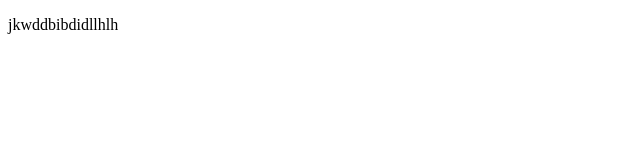
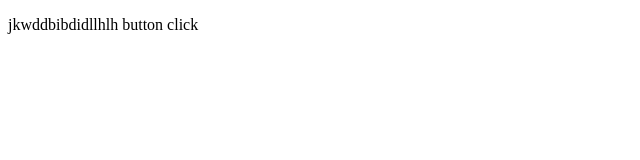
Before and after one commit to leela2001/project1, a plain HTML site: page class1.html in a window 1280 px wide. Shown: the whole page, without its empty margins (0-640 px from the left). Drawn offline with Linux system fonts and the light colour scheme.

Commit message:
small change in file

```diff
--- a/class1.html
+++ b/class1.html
@@ -7,6 +7,6 @@
     <title>class1</title>
 </head>
 <body>
-    <p>jkwddbibdidllhlh</p>
+    <p>jkwddbibdidllhlh button click</p>
 </body>
 </html>
```
